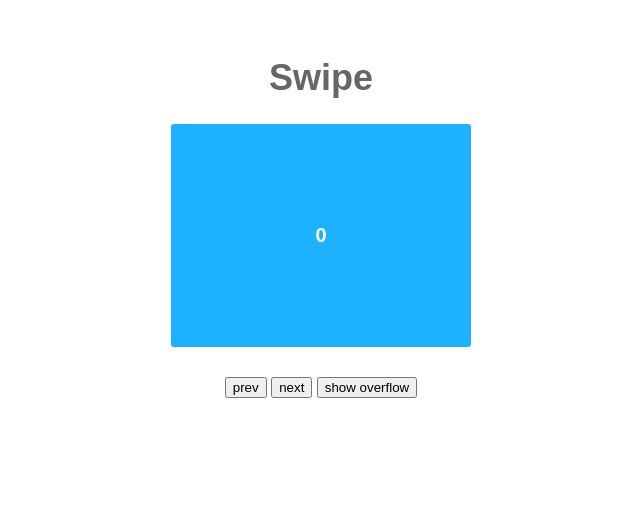
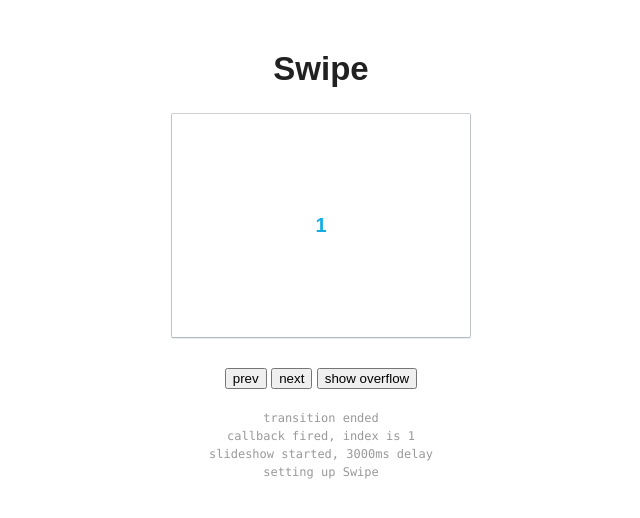
Before and after one commit to thebird/Swipe, a plain HTML site: page index.html in a window 1280 px wide. Shown: the whole page, without its empty margins (319-959 px from the left). Drawn offline with Linux system fonts and the light colour scheme.

Commit message:
added some logging and styles

```diff
--- a/index.html
+++ b/index.html
@@ -6,7 +6,7 @@
 </head>
 <body style='max-width:320px; margin:0 auto'>
 
-<h1><br>Swipe</h1>
+<h1>Swipe</h1>
 
 <div id='swipe'>
   <div><b>0</b></div>
@@ -50,8 +50,21 @@
 
 <script src='swipe.js'></script>
 <script>
+var elem = document.getElementById('console');
+function log(msg) {
+  console.log(msg);
+  elem.innerHTML = msg + '<br>' + elem.innerHTML;
+}
 
-var mySwipe = new Swipe(document.getElementById('swipe'));
+var mySwipe = new Swipe(document.getElementById('swipe'), {
+  auto: 3000,
+  callback: function(index, elem) {
+    log('callback fired, index is ' + index);
+  },
+  transitionEnd: function(index, elem) {
+    log('transition ended');
+  }
+});
 
 document.getElementById('hide').onclick = function() {
   var button = mySwipe.element, overflow = button.style.overflow;
--- a/style.css
+++ b/style.css
@@ -13,10 +13,10 @@ body {
   min-height:416px;
 }
 h1 {
-  font-size:36px;
-  margin:15px;
+  font-size:33px;
+  margin:50px 0 15px;
   text-align:center;
-  color:#666;
+  color:#212121;
 }
 h2 {
   font-size:14px;
@@ -39,15 +39,27 @@ a {
 }
 #swipe div {
   overflow:hidden;
+  background:#fff;
 }
 #swipe div b {
-  background:#1db1ff;
   display:block;
   font-weight:bold;
-  color:#fff;
+  color:#14ADE5;
   font-size:20px;
   text-align:center;
   padding:100px 10px;
   margin:10px;
-  border-radius:3px;
+  border:1px solid;
+  border-color:#CDD2D6 #BFC6CB #B3BBC1 #BFC6CB;
+  border-radius:2px;
+  box-shadow:0 1px 1px rgba(0,0,0,.08);
 }
+#console {
+  font-size: 12px;
+  font-family:"Inconsolata", "Monaco", "Consolas", "Andale Mono", "Bitstream Vera Sans Mono", "Courier New", Courier, monospace;
+  color: #999;
+  line-height: 18px;
+  margin-top: 20px;
+  max-height: 150px;
+  overflow: auto;
+}
--- a/swipe.js
+++ b/swipe.js
@@ -49,6 +49,8 @@ window.Swipe = function(element, options) {
   // begin auto slideshow
   this.begin();
 
+  if (this.delay) log('slideshow started, ' + this.delay + 'ms delay'); //debug
+
   // add event listeners
   if (this.element.addEventListener) {
     if (!!this.browser.touch) {
@@ -93,6 +95,8 @@ Swipe.prototype = {
 
     // hide slider element but keep positioning during setup
     this.element.style.visibility = 'hidden';
+
+    log('setting up Swipe'); //debug
 
     // create variable to find tallest slide
     var tempHeight = 0,
```
